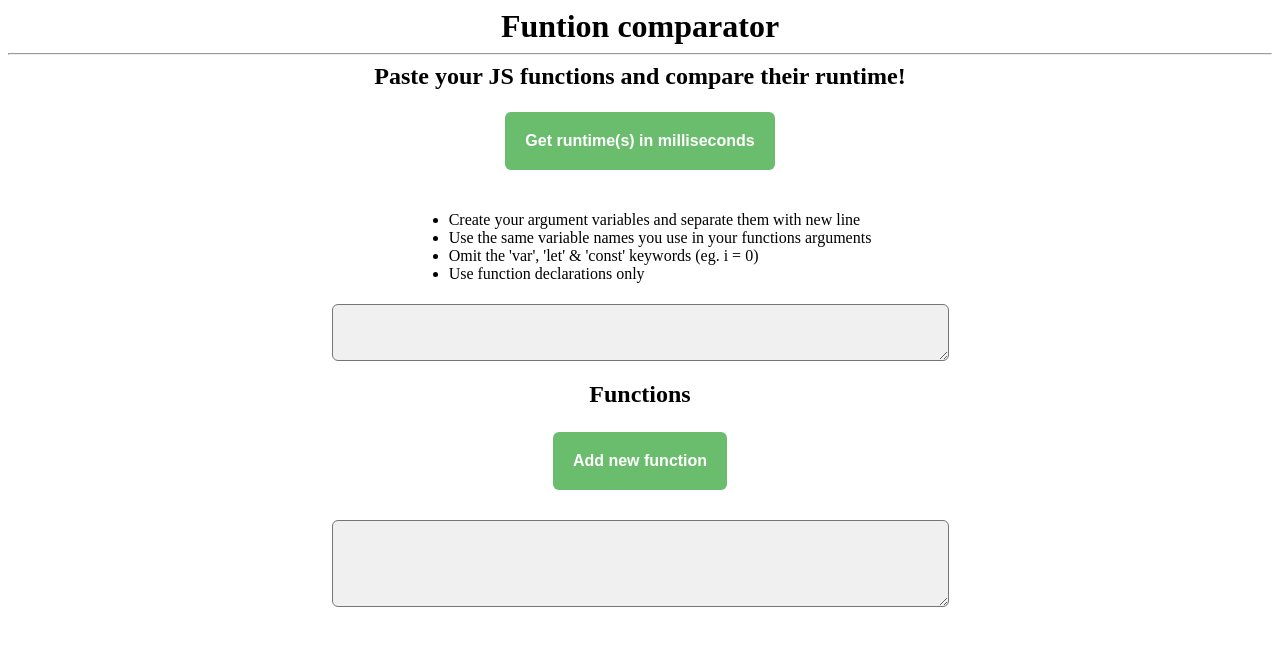
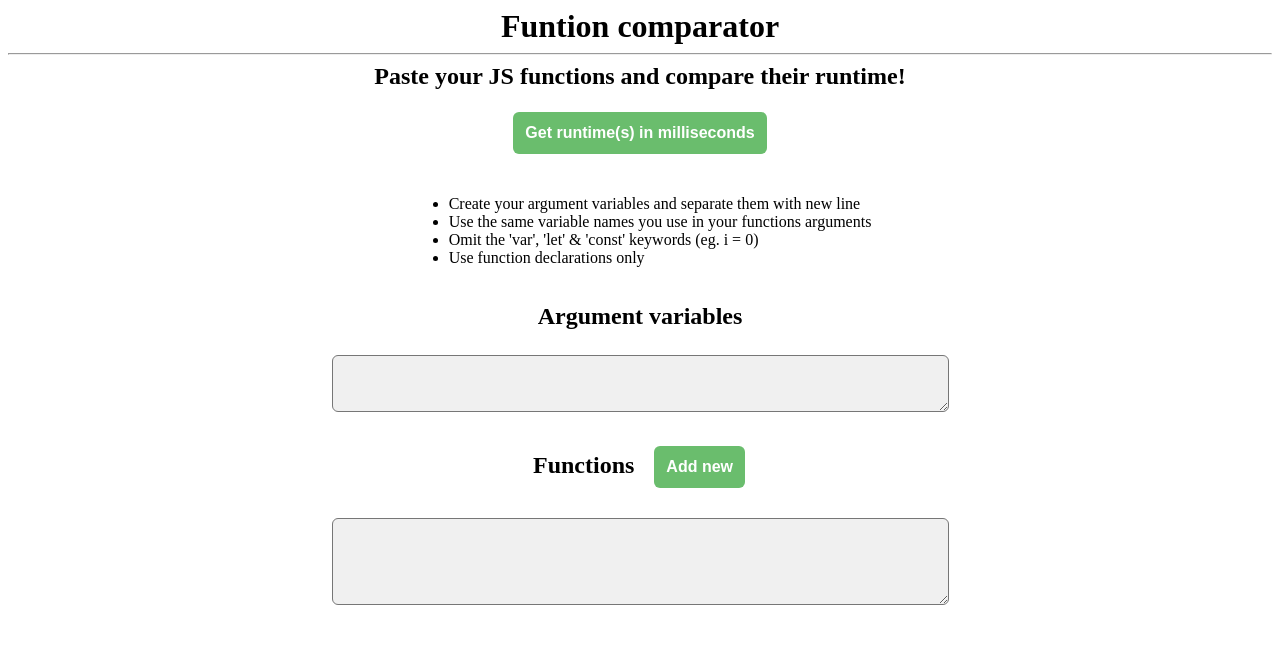
Before and after one commit to AlekhineFan/function-runtime-comparator, a plain HTML site: page index.html in a window 1280 px wide. Drawn offline with Linux system fonts and the light colour scheme.

Commit message:
update styles

```diff
--- a/index.html
+++ b/index.html
@@ -4,7 +4,7 @@
     <meta charset="UTF-8" />
     <meta http-equiv="X-UA-Compatible" content="IE=edge" />
     <meta name="viewport" content="width=device-width, initial-scale=1.0" />
-    <title>Runtime comparer</title>
+    <title>Runtime comparator</title>
     <link rel="stylesheet" href="./styles.css" />
   </head>
   <body>
@@ -24,12 +24,15 @@
             <li>Omit the 'var', 'let' & 'const' keywords (eg. i = 0)</li>
             <li>Use function declarations only</li>
           </ul>
+          <h2>Argument variables</h2>
           <textarea cols="80" rows="3" id="txtarea-arguments" class="text-container"></textarea>
         </div>
 
         <div class="center" id="div-funtion-input">
-          <h2>Functions</h2>
-          <button id="btn-add" class="btn-main-controller">Add new function</button>
+          <div id="function-headers">
+            <h2>Functions</h2>
+            <button id="btn-add" class="btn-main-controller">Add new</button>
+          </div>
           <div>
             <textarea cols="80" rows="5" class="function-container text-container"></textarea>
           </div>
--- a/styles.css
+++ b/styles.css
@@ -29,6 +29,17 @@
   width: 605px
 }
 
+#function-headers {
+  display: flex;
+  flex-direction: row;
+  margin-top: 20px;
+}
+
+#btn-add {
+  margin-top: 14px;
+  margin-left: 20px;
+}
+
 .function-container {
   position: relative;
   width: 605px
@@ -53,7 +64,7 @@
   background-color: #6abd6d;
   border: none;
   color: white;
-  padding: 20px;
+  padding: 12px;
   text-align: center;
   text-decoration: none;
   display: inline-block;
```
